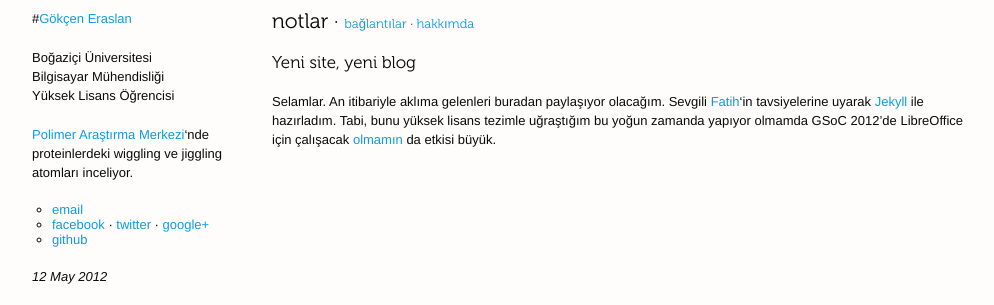
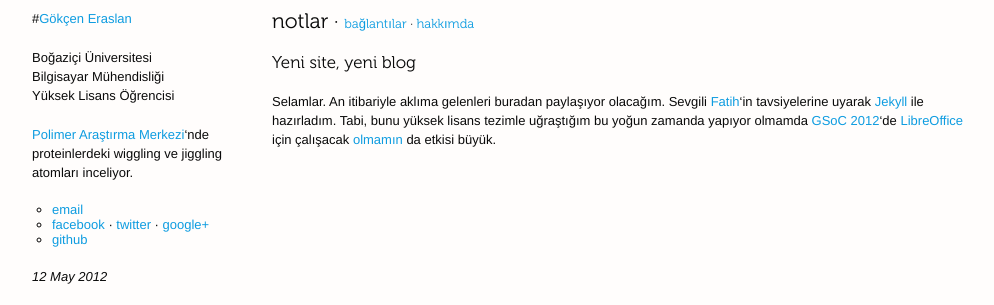
Before and after one commit to gokceneraslan/gokceneraslan.github.com, a Jekyll site: the page built from notes/_posts/2012-05-12-ilk-blog-yazisi-tripleri.md, in a window 1280 px wide. Shown: the top 305 px of the page, without its empty margins (138-1132 px from the left). Built offline with Jekyll 4.4.1, drawn with Linux system fonts in a browser that asks for light colours; part of the change alters nothing that is shown.

```diff
--- a/notes/_posts/2012-05-12-ilk-blog-yazisi-tripleri.md
+++ b/notes/_posts/2012-05-12-ilk-blog-yazisi-tripleri.md
@@ -3,4 +3,4 @@ title: Yeni site, yeni blog
 layout: post
 ---
 
-Selamlar. An itibariyle aklıma gelenleri buradan paylaşıyor olacağım. Sevgili [Fatih](http://blog.arsln.org)'in tavsiyelerine uyarak [Jekyll](http://github.com/mojombo/jekyll) ile hazırladım. Tabi, bunu yüksek lisans tezimle uğraştığım bu yoğun zamanda yapıyor olmamda GSoC 2012'de LibreOffice için çalışacak [olmamın](http://www.google-melange.com/gsoc/project/google/gsoc2012/gkcn/13001) da etkisi büyük.
+Selamlar. An itibariyle aklıma gelenleri buradan paylaşıyor olacağım. Sevgili [Fatih](http://blog.arsln.org)'in tavsiyelerine uyarak [Jekyll](http://github.com/mojombo/jekyll) ile hazırladım. Tabi, bunu yüksek lisans tezimle uğraştığım bu yoğun zamanda yapıyor olmamda [GSoC 2012](http://www.google-melange.com/gsoc/homepage/google/gsoc2012)'de [LibreOffice](http://www.libreoffice.org) için çalışacak [olmamın](http://www.google-melange.com/gsoc/project/google/gsoc2012/gkcn/13001) da etkisi büyük.
```
